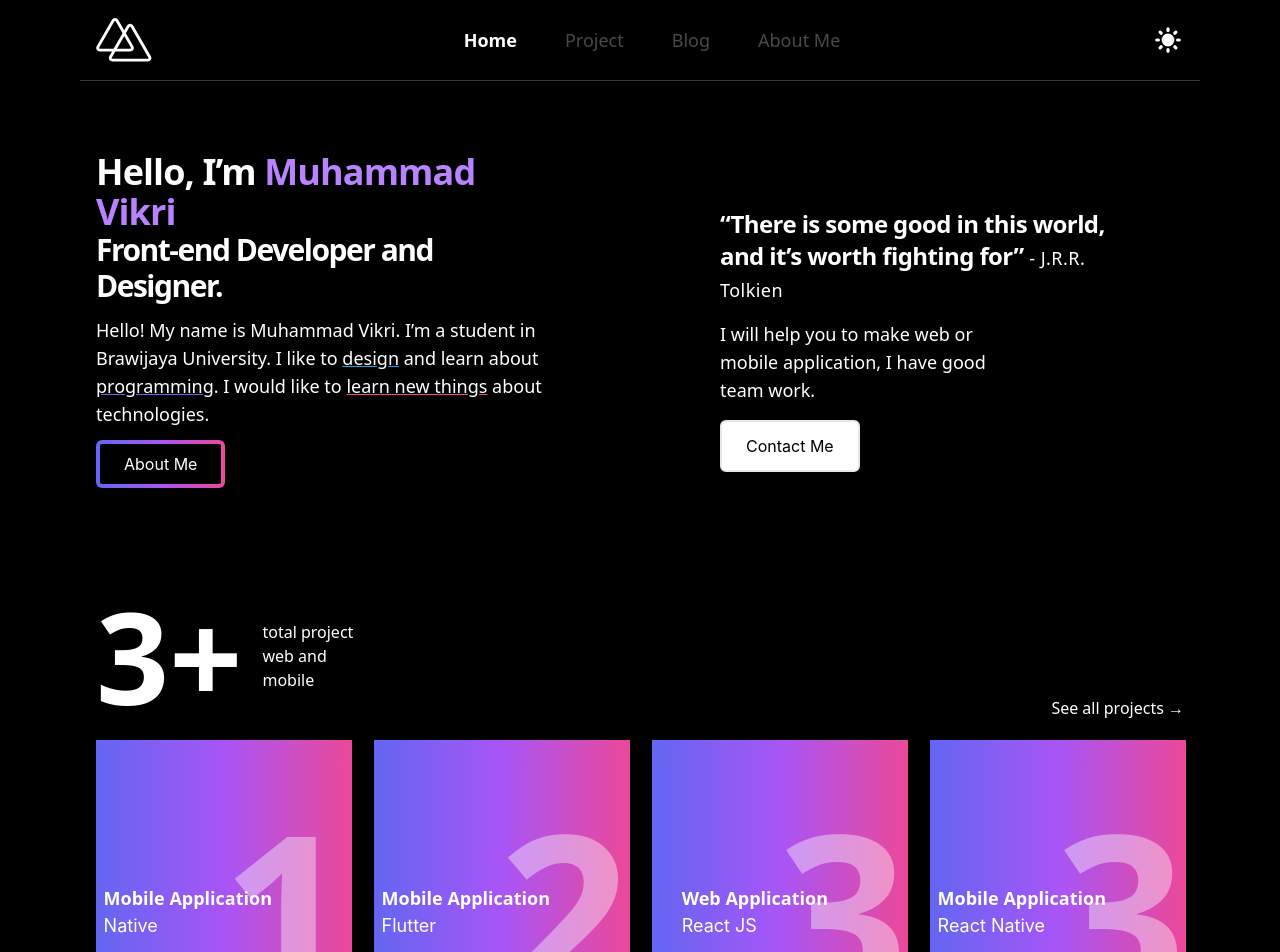
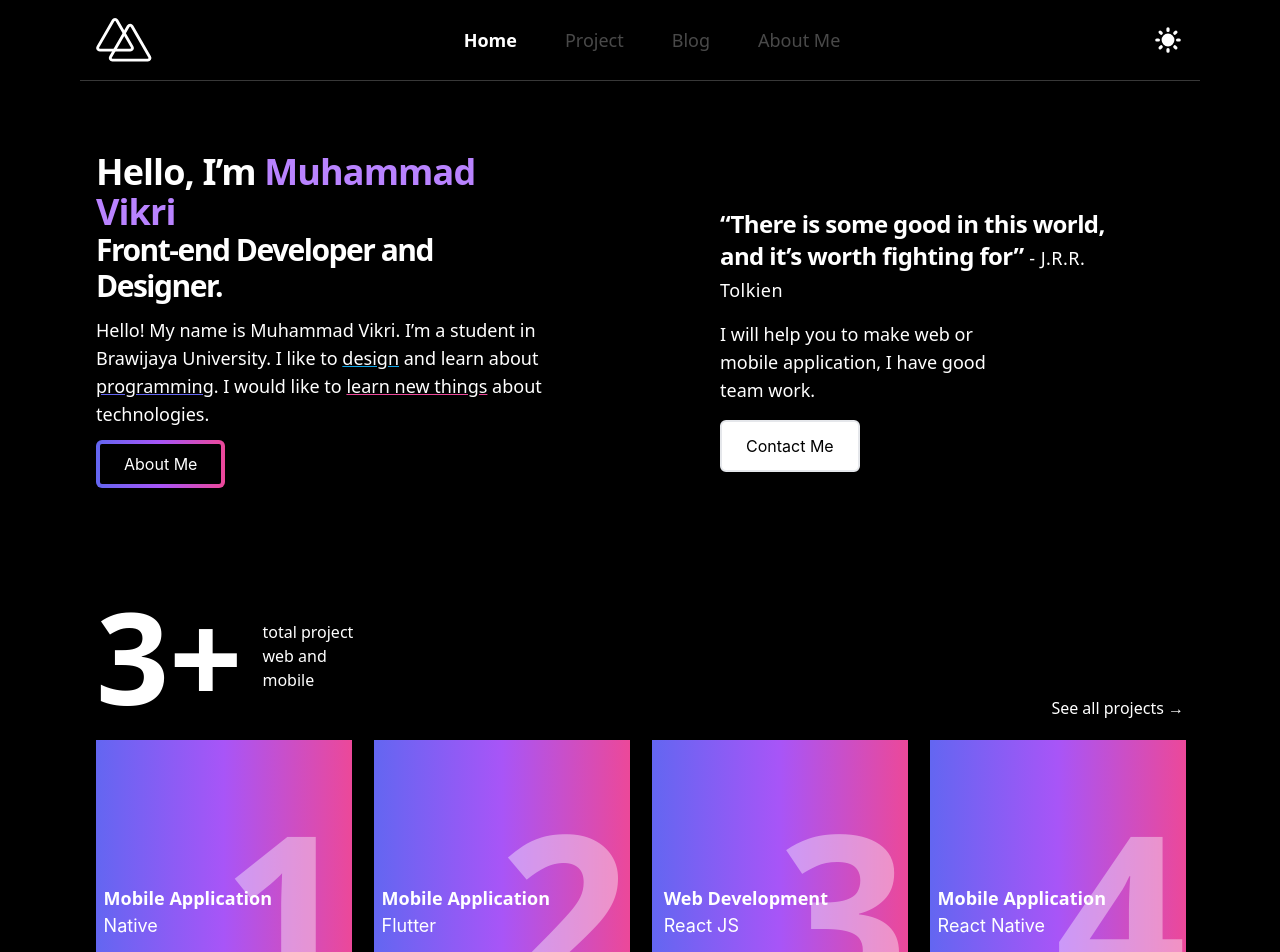
Before and after one commit to mhmmdvg/mhmmdvg-portfolio, a Next.js app: page / in a window 1280 px wide. Shown: the top 952 px of the page. Built offline with nearby package versions, Linux system fonts and the light colour scheme; a web font is replaced by a local one.

Commit message:
Update projectItemsList.ts

```diff
--- a/commons/constants/projectItemsList.ts
+++ b/commons/constants/projectItemsList.ts
@@ -11,11 +11,11 @@ const ProjectItemsList = [
   },
   {
     id: 3,
-    title: 'Web Application',
+    title: 'Web Development',
     type: 'React JS',
   },
   {
-    id: 3,
+    id: 4,
     title: 'Mobile Application',
     type: 'React Native',
   },
```
